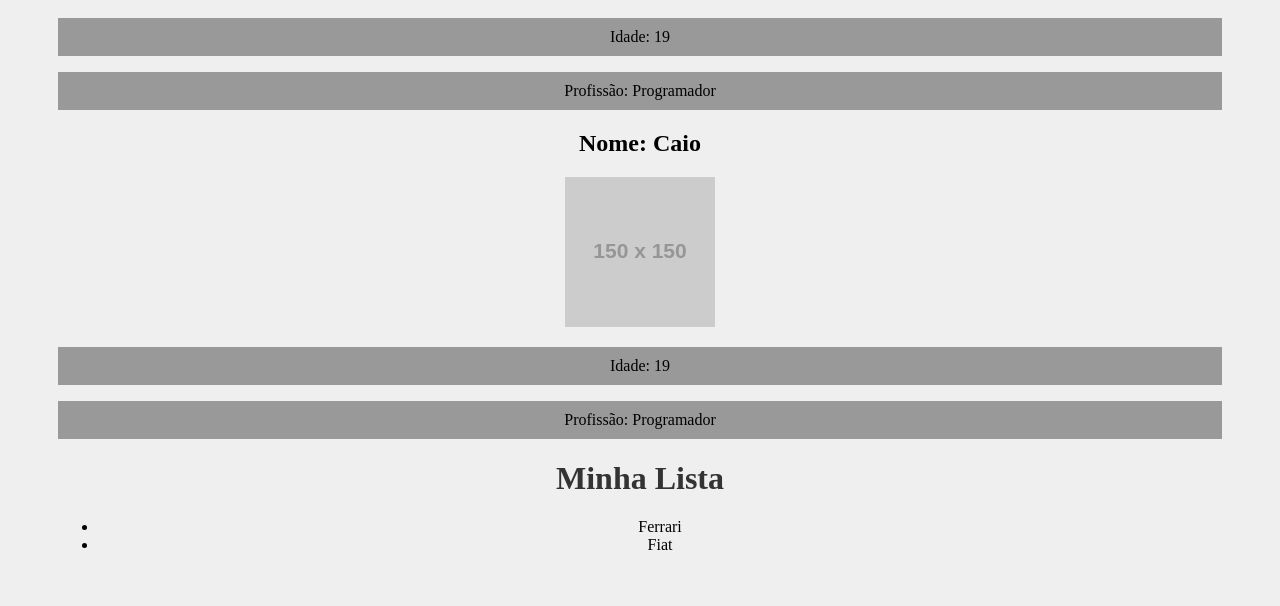
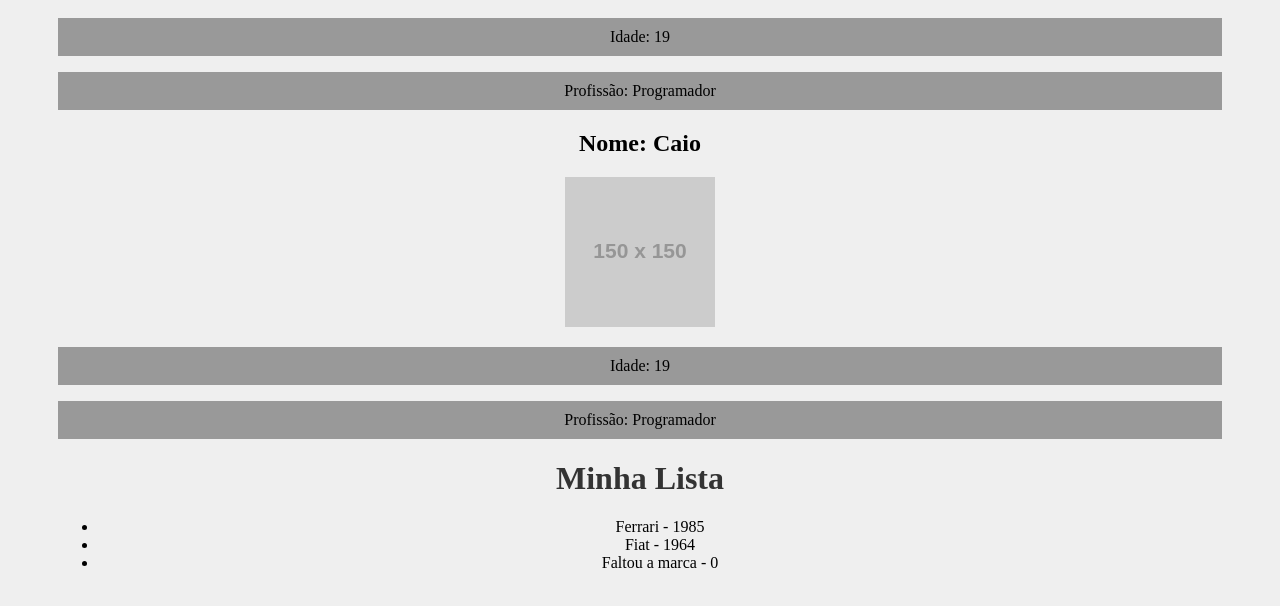
Before and after one commit to caiodutra08/react-course, a React (Create React App) app in the folder meu-projeto/: page / in a window 1280 px wide. Shown: the part 529-1135 px from the top of the page. Built offline with nearby package versions, Linux system fonts and the light colour scheme.

Commit message:
Oitava aula/ Eight class

```diff
--- a/meu-projeto/src/components/Item.js
+++ b/meu-projeto/src/components/Item.js
@@ -1,8 +1,23 @@
-function Item(props) {
+import PropTypes from "prop-types";
+
+function Item({ marca, ano_lancamento }) {
 	return (
 		<>
-			<li>{props.marca}</li>
+			<li>
+				{marca} - {ano_lancamento}
+			</li>
 		</>
 	);
 }
+
+Item.propTypes = {
+	marca: PropTypes.string.isRequired,
+	ano_lancamento: PropTypes.number,
+};
+
+Item.defaultProps = {
+	marca: "Faltou a marca",
+	ano_lancamento: 0,
+};
+
 export default Item;
--- a/meu-projeto/src/components/List.js
+++ b/meu-projeto/src/components/List.js
@@ -1,12 +1,13 @@
-import Item from "./Item"
+import Item from "./Item";
 
 function List() {
 	return (
 		<>
 			<h1>Minha Lista</h1>
 			<ul>
-				<Item marca="Ferrari" />
-				<Item marca="Fiat"/>
+				<Item marca="Ferrari" ano_lancamento={1985} />
+				<Item marca="Fiat" ano_lancamento={1964} />
+				<Item />
 			</ul>
 		</>
 	);
```
